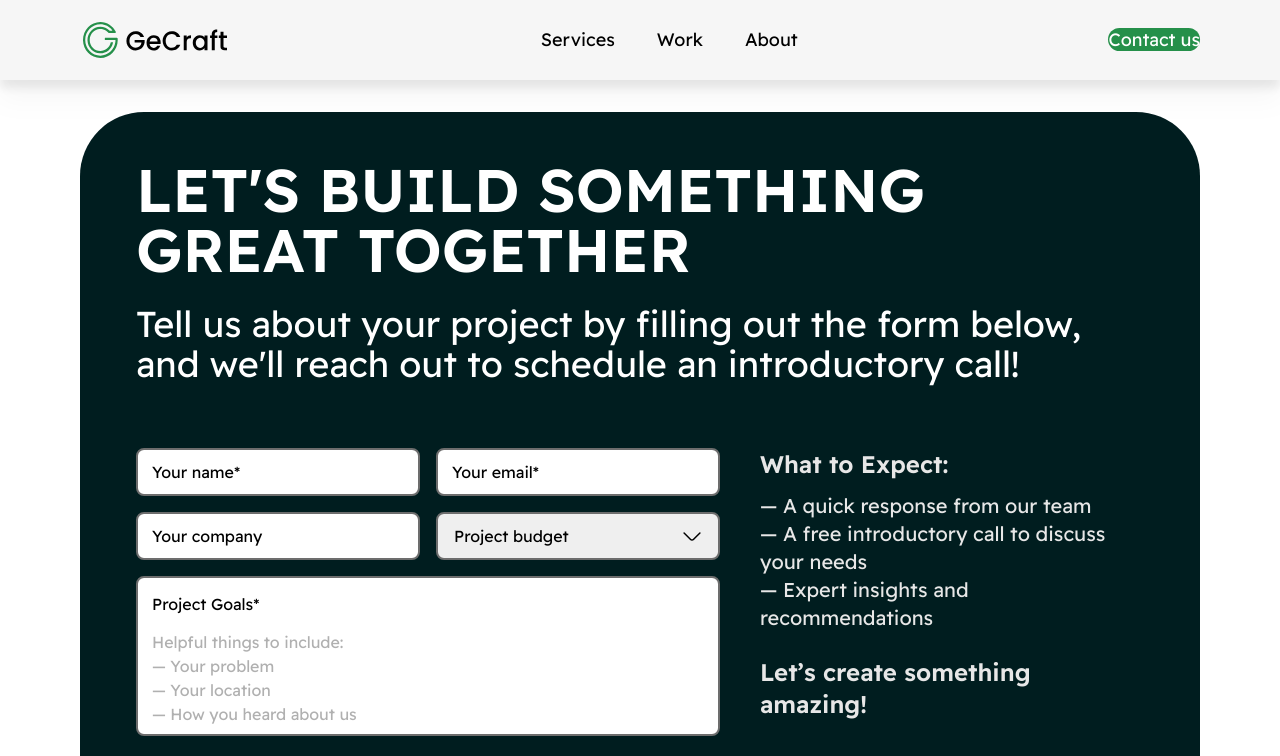
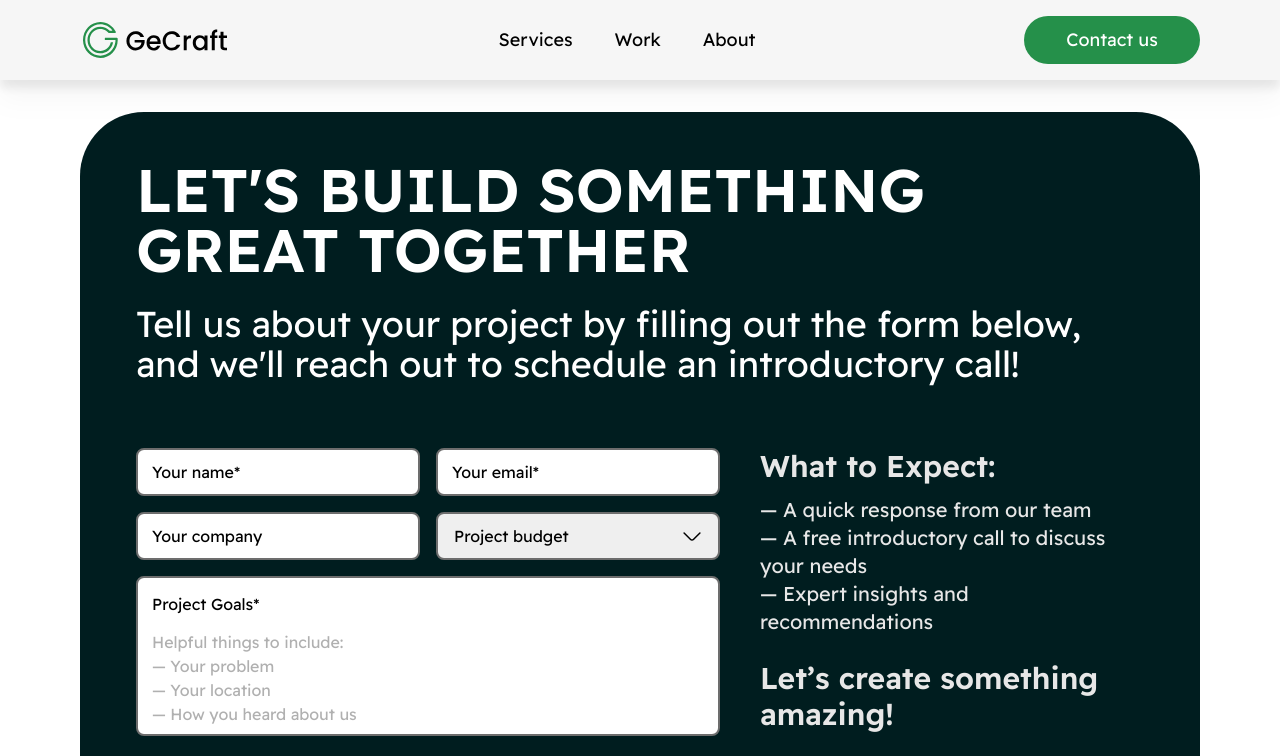
Before and after one commit to gecraft-com/gecraft-website, a React (Vite) app: page /contact-us in a window 1280 px wide. Shown: the top 756 px of the page. Built offline with nearby package versions, Linux system fonts and the light colour scheme; what @nextui-org/react would draw is missing.

Commit message:
correct font size in contact form

```diff
--- a/src/components/GCButton.jsx
+++ b/src/components/GCButton.jsx
@@ -10,7 +10,7 @@ function GCButton({
   const getButtonStyles = (view) => {
     switch (view) {
       case 'green-header':
-        return 'w-36 bg-primary-500 h-10 rounded-full text-white xl:w-44 xl:h-12 xl:text-lg'
+        return 'w-36 flex justify-center items-center bg-primary-500 h-10 rounded-full text-white xl:w-44 xl:h-12 xl:text-lg'
       case 'green-form':
         return 'w-full bg-primary-500 h-12 rounded-full text-white xl:text-lg'
       case 'read-more':
--- a/src/index.css
+++ b/src/index.css
@@ -28,7 +28,7 @@ html {
 body {
     width: 100%;
 
-    font-family: "Readex Pro", serif;
+    font-family: "Readex Pro", sans-serif;
     font-weight: 400;
     font-style: normal;
 
--- a/src/pages/ContactUsPage.jsx
+++ b/src/pages/ContactUsPage.jsx
@@ -12,7 +12,7 @@ function ContactUsPage() {
       </p>
       <div className="mt-16 xl:flex xl:flex-row-reverse xl:gap-10">
         <div className="xl:flex xl:min-w-96 xl:flex-col 2xl:min-w-[36rem]">
-          <h3 className="mt-7 text-lg font-semibold text-primary-900 sm:mt-11 sm:text-xl xl:mt-0 xl:text-2xl">
+          <h3 className="mt-7 text-lg font-semibold text-primary-900 sm:mt-11 sm:text-xl xl:mt-0 xl:text-3xl">
             What to Expect:
           </h3>
           <ul className="mt-3 text-sm text-primary-900 sm:text-lg xl:text-xl">
@@ -20,7 +20,7 @@ function ContactUsPage() {
             <li>— A free introductory call to discuss your needs</li>
             <li>— Expert insights and recommendations</li>
           </ul>
-          <h3 className="mt-4 text-lg font-semibold text-primary-900 sm:text-xl xl:mt-6 xl:text-2xl">
+          <h3 className="mt-4 text-lg font-semibold text-primary-900 sm:text-xl xl:mt-6 xl:text-3xl">
             Let’s create <br className="sm:hidden" /> something amazing!
           </h3>
         </div>
```
